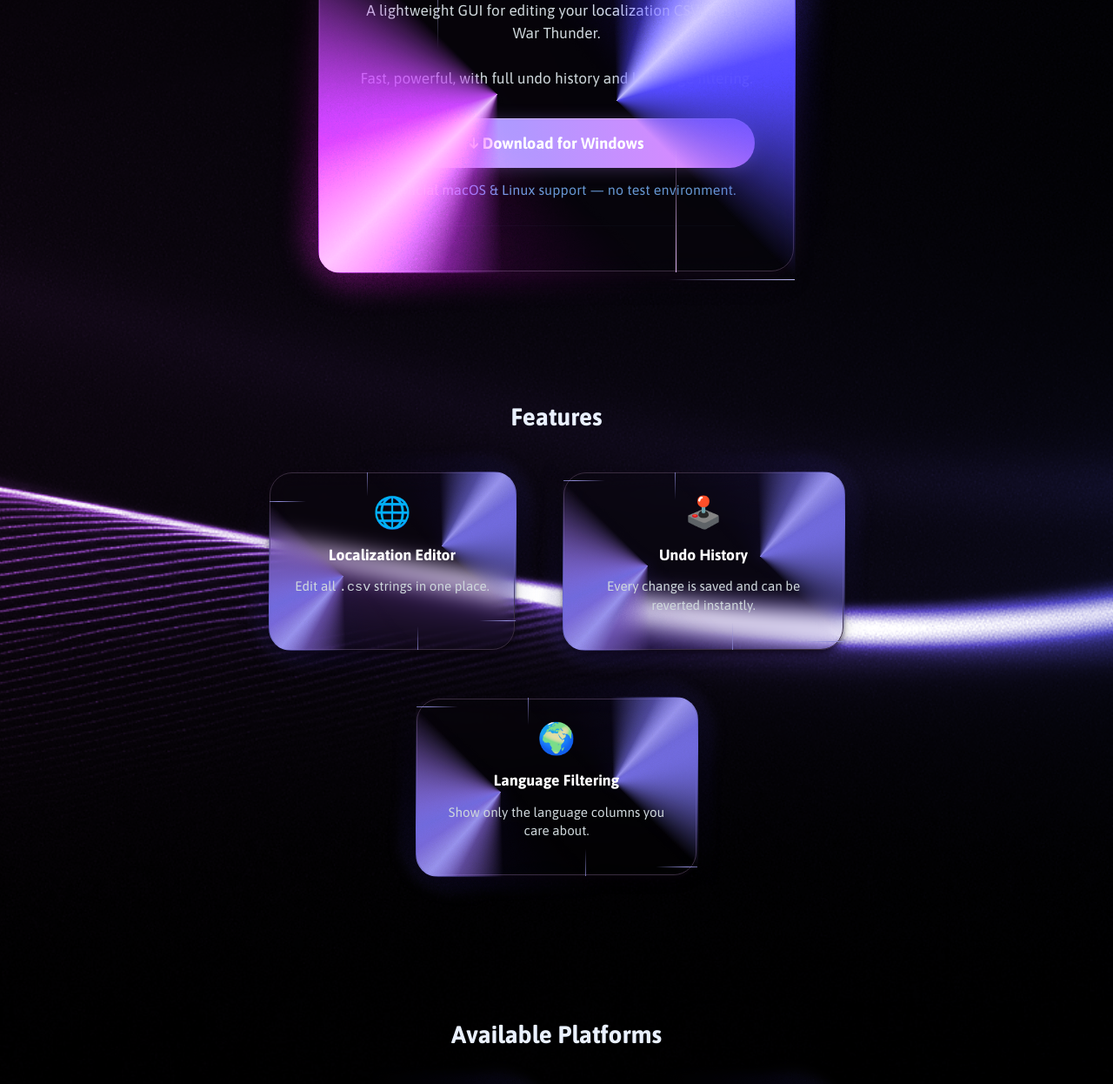
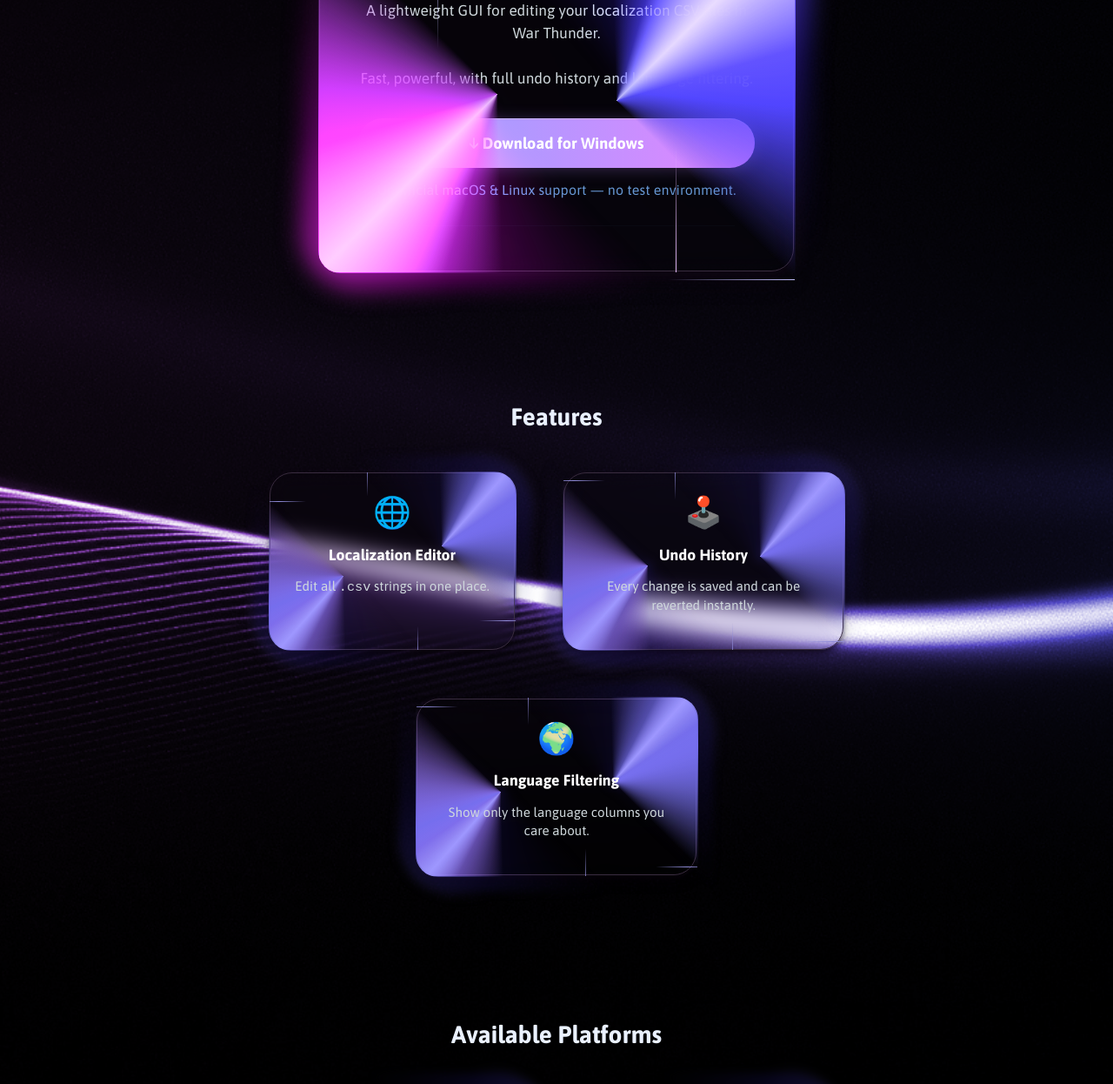
Before and after one commit to FrogFlavouredWater/warthunder-lang-editor, a plain HTML site: page index.html in a window 1280 px wide. Shown: the part 213-1459 px from the top of the page at 87% size. Drawn offline with Linux system fonts and the light colour scheme.

Commit message:
Update style.css

```diff
--- a/style.css
+++ b/style.css
@@ -346,7 +346,6 @@ hr {
   position: absolute;
   left: auto;
   bottom: auto;
-  mask: url("render-res/noise-base.png");
   mask-mode: luminance;
   mask-size: 29%;
   opacity: 1;
@@ -560,7 +559,6 @@ hr {
   position: absolute;
   left: auto;
   bottom: auto;
-  mask: url("render-res/noise-base.png");
   mask-mode: luminance;
   mask-size: 29%;
   opacity: 0.3; /* toned-down */
```
